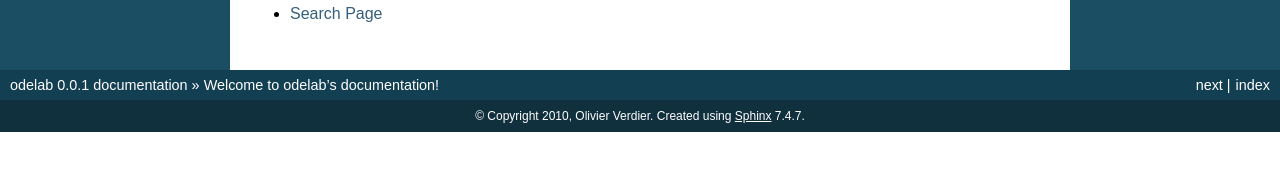
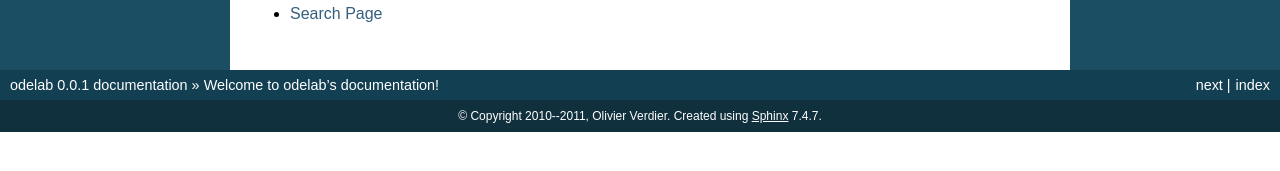
Before and after one commit to olivierverdier/odelab, a Sphinx documentation site: the page built from doc/index.rst, in a window 1280 px wide. Shown: the part 328-499 px from the top of the page. Built offline with Sphinx 7.4.7, drawn with Linux system fonts in a browser that asks for light colours.

Commit message:
copyright bump

```diff
--- a/doc/conf.py
+++ b/doc/conf.py
@@ -43,7 +43,7 @@ master_doc = 'index'
 
 # General information about the project.
 project = u'odelab'
-copyright = u'2010, Olivier Verdier'
+copyright = u'2010--2011, Olivier Verdier'
 
 # The version info for the project you're documenting, acts as replacement for
 # |version| and |release|, also used in various other places throughout the
```
